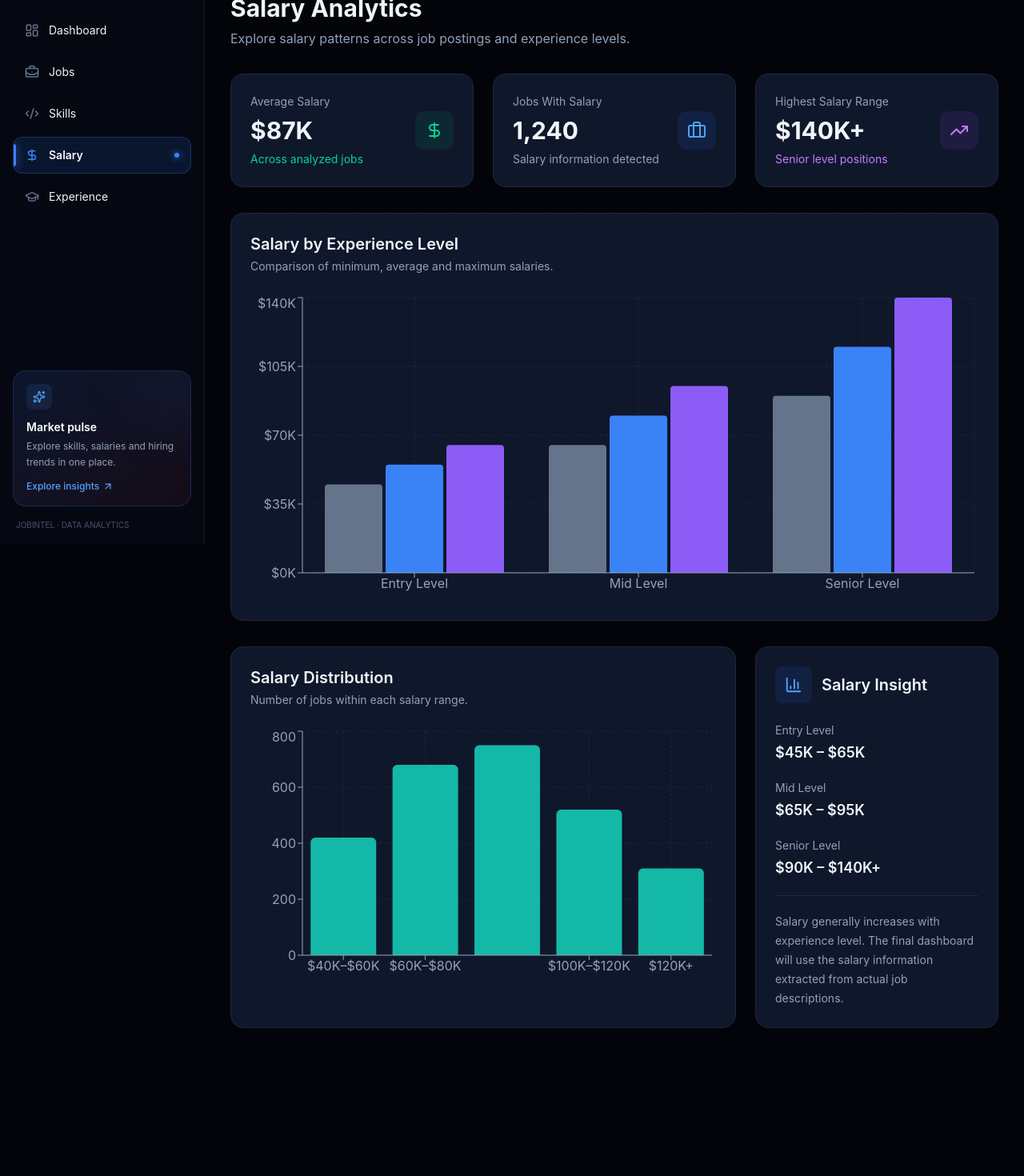
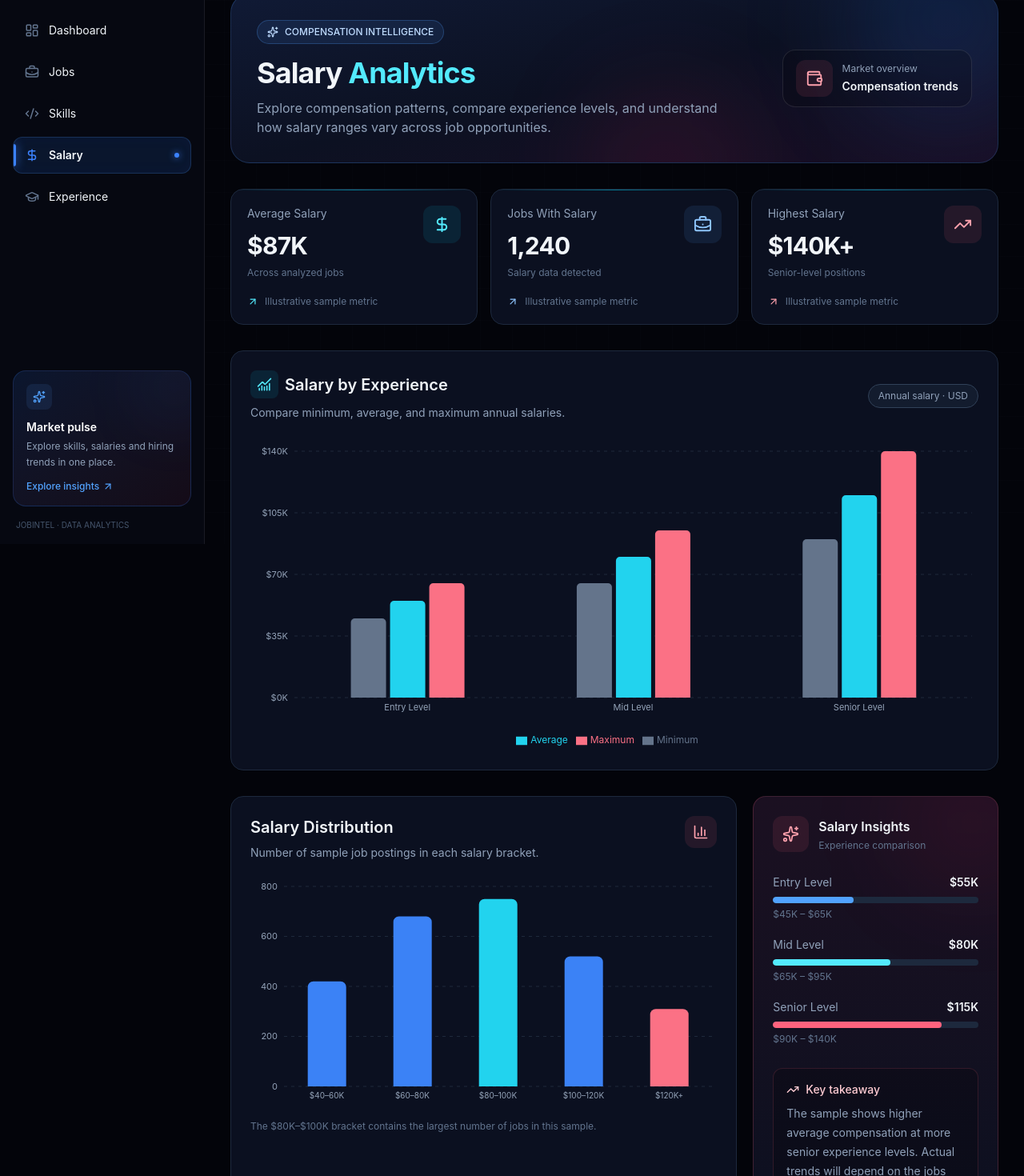
Before and after one commit to Aishwarya-112006/job-market-intelligence, a React app in the folder frontend/: page /salary in a window 1280 px wide. Shown: the part 120-1590 px from the top of the page at 80% size. Before the commit the page ends 1437 px from the top, so only its background shows below. Built offline with nearby package versions, Linux system fonts and the light colour scheme; the HTML template or start-up script is replaced by a standard one.

Commit message:
Redesign salary analytics with neon UI

```diff
--- a/frontend/src/pages/Salary.jsx
+++ b/frontend/src/pages/Salary.jsx
@@ -1,8 +1,13 @@
+
 import {
   DollarSign,
   TrendingUp,
-  Briefcase,
+  BriefcaseBusiness,
   BarChart3,
+  Sparkles,
+  ArrowUpRight,
+  ChartNoAxesCombined,
+  Wallet,
 } from "lucide-react";
 
 import {
@@ -13,415 +18,354 @@ import {
   CartesianGrid,
   Tooltip,
   ResponsiveContainer,
+  Cell,
+  Legend,
 } from "recharts";
 
+const salaryData = [
+  { level: "Entry Level", minimum: 45000, average: 55000, maximum: 65000 },
+  { level: "Mid Level", minimum: 65000, average: 80000, maximum: 95000 },
+  { level: "Senior Level", minimum: 90000, average: 115000, maximum: 140000 },
+];
 
-const salaryData = [
+const distributionData = [
+  { range: "$40–60K", jobs: 420 },
+  { range: "$60–80K", jobs: 680 },
+  { range: "$80–100K", jobs: 750 },
+  { range: "$100–120K", jobs: 520 },
+  { range: "$120K+", jobs: 310 },
+];
+
+const formatSalary = (value) =>
+  `$${(Number(value) / 1000).toLocaleString()}K`;
+
+const tooltipStyle = {
+  backgroundColor: "#090d18",
+  border: "1px solid #26334d",
+  borderRadius: "12px",
+  color: "#f8fafc",
+};
+
+const stats = [
   {
-    level: "Entry Level",
-    minimum: 45000,
-    maximum: 65000,
-    average: 55000,
+    label: "Average Salary",
+    value: "$87K",
+    detail: "Across analyzed jobs",
+    icon: DollarSign,
+    color: "text-cyan-300",
+    glow: "bg-cyan-400/10",
+    border: "hover:border-cyan-400/40",
   },
   {
-    level: "Mid Level",
-    minimum: 65000,
-    maximum: 95000,
-    average: 80000,
+    label: "Jobs With Salary",
+    value: "1,240",
+    detail: "Salary data detected",
+    icon: BriefcaseBusiness,
+    color: "text-blue-300",
+    glow: "bg-blue-400/10",
+    border: "hover:border-blue-400/40",
   },
   {
-    level: "Senior Level",
-    minimum: 90000,
-    maximum: 140000,
-    average: 115000,
+    label: "Highest Salary",
+    value: "$140K+",
+    detail: "Senior-level positions",
+    icon: TrendingUp,
+    color: "text-rose-300",
+    glow: "bg-rose-400/10",
+    border: "hover:border-rose-400/40",
   },
 ];
 
+function Salary() {
+  return (
+    <div className="min-h-full space-y-8 pb-8 text-slate-100">
+      {/* Page header */}
+      <section className="relative overflow-hidden rounded-3xl border border-blue-400/20 bg-gradient-to-br from-[#101a35] via-[#0c1122] to-[#180e24] p-6 sm:p-8">
+        <div className="pointer-events-none absolute -right-16 -top-24 h-64 w-64 rounded-full bg-blue-500/15 blur-3xl" />
+        <div className="pointer-events-none absolute -bottom-24 right-1/3 h-48 w-48 rounded-full bg-rose-500/10 blur-3xl" />
 
-const distributionData = [
-  { range: "$40K–$60K", jobs: 420 },
-  { range: "$60K–$80K", jobs: 680 },
-  { range: "$80K–$100K", jobs: 750 },
-  { range: "$100K–$120K", jobs: 520 },
-  { range: "$120K+", jobs: 310 },
-];
+        <div className="relative flex flex-col justify-between gap-6 lg:flex-row lg:items-center">
+          <div>
+            <div className="mb-4 inline-flex items-center gap-2 rounded-full border border-blue-400/25 bg-blue-400/10 px-3 py-1.5 text-xs font-medium text-blue-200">
+              <Sparkles size={14} />
+              COMPENSATION INTELLIGENCE
+            </div>
 
+            <h1 className="text-3xl font-bold tracking-tight sm:text-4xl">
+              Salary <span className="text-cyan-300">Analytics</span>
+            </h1>
 
-function Salary() {
+            <p className="mt-3 max-w-xl text-sm leading-6 text-slate-400 sm:text-base">
+              Explore compensation patterns, compare experience levels,
+              and understand how salary ranges vary across job opportunities.
+            </p>
+          </div>
+
+          <div className="flex w-fit items-center gap-3 rounded-2xl border border-white/10 bg-black/20 px-4 py-3">
+            <div className="rounded-xl bg-rose-400/10 p-3 text-rose-300">
+              <Wallet size={22} />
+            </div>
+            <div>
+              <p className="text-xs text-slate-400">Market overview</p>
+              <p className="mt-1 text-sm font-semibold">Compensation trends</p>
+            </div>
+          </div>
+        </div>
+      </section>
+
+      {/* KPI cards */}
+      <section className="grid grid-cols-1 gap-4 sm:grid-cols-2 xl:grid-cols-3">
+        {stats.map((stat) => {
+          const Icon = stat.icon;
 
           return (
-    <div className="space-y-8">
+            <div
+              key={stat.label}
+              className={`group relative overflow-hidden rounded-2xl border border-slate-800 bg-[#0b1020] p-5 transition duration-300 hover:-translate-y-1 ${stat.border}`}
+            >
+              <div className="absolute inset-x-0 top-0 h-px bg-gradient-to-r from-transparent via-cyan-400/50 to-transparent" />
 
-      {/* Header */}
-
+              <div className="flex items-start justify-between gap-4">
                 <div>
-
-        <h1 className="text-3xl font-bold">
-          Salary Analytics
-        </h1>
-
-        <p className="mt-2 text-slate-400">
-          Explore salary patterns across job postings
-          and experience levels.
-        </p>
-
+                  <p className="text-sm text-slate-400">{stat.label}</p>
+                  <h2 className="mt-3 text-3xl font-bold tracking-tight">
+                    {stat.value}
+                  </h2>
+                  <p className="mt-2 text-xs text-slate-500">{stat.detail}</p>
                 </div>
 
-
-      {/* Summary Cards */}
-
-      <div className="grid grid-cols-1 gap-6 md:grid-cols-3">
-
-
-        {/* Average Salary */}
-
-        <div className="rounded-2xl border border-slate-800 bg-slate-900 p-6">
-
-          <div className="flex items-center justify-between">
-
-            <div>
-
-              <p className="text-sm text-slate-400">
-                Average Salary
-              </p>
-
-              <h2 className="mt-2 text-3xl font-bold">
-                $87K
-              </h2>
-
-              <p className="mt-2 text-sm text-emerald-400">
-                Across analyzed jobs
-              </p>
-
+                <div className={`rounded-xl p-3 ${stat.glow} ${stat.color}`}>
+                  <Icon size={23} />
+                </div>
               </div>
 
-            <div className="rounded-xl bg-emerald-500/10 p-3">
+              <div className="mt-5 flex items-center gap-2 text-xs text-slate-500">
+                <ArrowUpRight size={14} className={stat.color} />
+                <span>Illustrative sample metric</span>
+              </div>
+            </div>
+          );
+        })}
+      </section>
 
-              <DollarSign
-                size={24}
-                className="text-emerald-400"
-              />
-
+      {/* Salary by experience */}
+      <section className="rounded-2xl border border-slate-800 bg-[#0b1020] p-5 sm:p-6">
+        <div className="mb-7 flex flex-col gap-3 sm:flex-row sm:items-center sm:justify-between">
+          <div>
+            <div className="flex items-center gap-2">
+              <div className="rounded-lg bg-cyan-400/10 p-2 text-cyan-300">
+                <ChartNoAxesCombined size={19} />
+              </div>
+              <h2 className="text-lg font-semibold sm:text-xl">
+                Salary by Experience
+              </h2>
+            </div>
+            <p className="mt-2 text-sm text-slate-400">
+              Compare minimum, average, and maximum annual salaries.
+            </p>
           </div>
 
+          <span className="w-fit rounded-full border border-slate-700 bg-slate-800/50 px-3 py-1.5 text-xs text-slate-400">
+            Annual salary · USD
+          </span>
         </div>
 
-        </div>
-
-
-        {/* Salary Jobs */}
-
-        <div className="rounded-2xl border border-slate-800 bg-slate-900 p-6">
-
-          <div className="flex items-center justify-between">
-
-            <div>
-
-              <p className="text-sm text-slate-400">
-                Jobs With Salary
-              </p>
-
-              <h2 className="mt-2 text-3xl font-bold">
-                1,240
-              </h2>
-
-              <p className="mt-2 text-sm text-slate-400">
-                Salary information detected
-              </p>
-
-            </div>
-
-            <div className="rounded-xl bg-blue-500/10 p-3">
-
-              <Briefcase
-                size={24}
-                className="text-blue-400"
+        <div className="h-80 w-full sm:h-96">
+          <ResponsiveContainer width="100%" height="100%">
+            <BarChart
+              data={salaryData}
+              margin={{ top: 10, right: 8, left: 0, bottom: 4 }}
+              barGap={5}
+              barCategoryGap="25%"
+            >
+              <CartesianGrid
+                stroke="#1e293b"
+                strokeDasharray="4 5"
+                vertical={false}
               />
-
-            </div>
-
-          </div>
-
-        </div>
-
-
-        {/* Highest Salary */}
-
-        <div className="rounded-2xl border border-slate-800 bg-slate-900 p-6">
-
-          <div className="flex items-center justify-between">
-
-            <div>
-
-              <p className="text-sm text-slate-400">
-                Highest Salary Range
-              </p>
-
-              <h2 className="mt-2 text-3xl font-bold">
-                $140K+
-              </h2>
-
-              <p className="mt-2 text-sm text-purple-400">
-                Senior level positions
-              </p>
-
-            </div>
-
-            <div className="rounded-xl bg-purple-500/10 p-3">
-
-              <TrendingUp
-                size={24}
-                className="text-purple-400"
-              />
-
-            </div>
-
-          </div>
-
-        </div>
-
-      </div>
-
-
-      {/* Salary by Experience */}
-
-      <div className="rounded-2xl border border-slate-800 bg-slate-900 p-6">
-
-        <div className="mb-6">
-
-          <h2 className="text-xl font-semibold">
-            Salary by Experience Level
-          </h2>
-
-          <p className="mt-1 text-sm text-slate-400">
-            Comparison of minimum, average and maximum
-            salaries.
-          </p>
-
-        </div>
-
-
-        <div className="h-96">
-
-          <ResponsiveContainer
-            width="100%"
-            height="100%"
-          >
-
-            <BarChart data={salaryData}>
-
-              <CartesianGrid
-                strokeDasharray="3 3"
-                stroke="#1e293b"
-              />
-
               <XAxis
                 dataKey="level"
-                stroke="#94a3b8"
+                stroke="#64748b"
+                tick={{ fill: "#94a3b8", fontSize: 11 }}
+                axisLine={false}
+                tickLine={false}
               />
-
               <YAxis
-                stroke="#94a3b8"
-                tickFormatter={(value) =>
-                  `$${value / 1000}K`
-                }
+                stroke="#64748b"
+                tickFormatter={formatSalary}
+                tick={{ fill: "#94a3b8", fontSize: 11 }}
+                axisLine={false}
+                tickLine={false}
+                width={55}
               />
-
               <Tooltip
-                formatter={(value) =>
-                  `$${Number(value).toLocaleString()}`
-                }
-                contentStyle={{
-                  backgroundColor: "#0f172a",
-                  border: "1px solid #334155",
-                  borderRadius: "8px",
-                  color: "#fff",
-                }}
+                formatter={(value) => [
+                  `$${Number(value).toLocaleString()}`,
+                ]}
+                contentStyle={tooltipStyle}
+                cursor={{ fill: "#172033", opacity: 0.6 }}
               />
-
+              <Legend
+                wrapperStyle={{ fontSize: "12px", paddingTop: "14px" }}
+              />
               <Bar
                 dataKey="minimum"
                 name="Minimum"
                 fill="#64748b"
-                radius={[4, 4, 0, 0]}
+                radius={[5, 5, 0, 0]}
               />
-
               <Bar
                 dataKey="average"
                 name="Average"
-                fill="#3b82f6"
-                radius={[4, 4, 0, 0]}
+                fill="#22d3ee"
+                radius={[5, 5, 0, 0]}
               />
-
               <Bar
                 dataKey="maximum"
                 name="Maximum"
-                fill="#8b5cf6"
-                radius={[4, 4, 0, 0]}
+                fill="#fb7185"
+                radius={[5, 5, 0, 0]}
               />
+            </BarChart>
+          </ResponsiveContainer>
+        </div>
+      </section>
 
-            </BarChart>
-
-          </ResponsiveContainer>
-
+      {/* Salary distribution and insights */}
+      <section className="grid grid-cols-1 gap-5 xl:grid-cols-3">
+        <div className="rounded-2xl border border-slate-800 bg-[#0b1020] p-5 sm:p-6 xl:col-span-2">
+          <div className="mb-6 flex items-start justify-between gap-3">
+            <div>
+              <h2 className="text-lg font-semibold sm:text-xl">
+                Salary Distribution
+              </h2>
+              <p className="mt-2 text-sm text-slate-400">
+                Number of sample job postings in each salary bracket.
+              </p>
             </div>
 
+            <div className="rounded-xl bg-rose-400/10 p-2.5 text-rose-300">
+              <BarChart3 size={20} />
+            </div>
           </div>
 
-
-      {/* Distribution */}
-
-      <div className="grid grid-cols-1 gap-6 xl:grid-cols-3">
-
-
-        {/* Chart */}
-
-        <div className="rounded-2xl border border-slate-800 bg-slate-900 p-6 xl:col-span-2">
-
-          <div className="mb-6">
-
-            <h2 className="text-xl font-semibold">
-              Salary Distribution
-            </h2>
-
-            <p className="mt-1 text-sm text-slate-400">
-              Number of jobs within each salary range.
-            </p>
-
-          </div>
-
-
-          <div className="h-80">
-
-            <ResponsiveContainer
-              width="100%"
-              height="100%"
+          <div className="h-72 w-full">
+            <ResponsiveContainer width="100%" height="100%">
+              <BarChart
+                data={distributionData}
+                margin={{ top: 8, right: 6, left: -18, bottom: 0 }}
               >
-
-              <BarChart data={distributionData}>
-
                 <CartesianGrid
-                  strokeDasharray="3 3"
                   stroke="#1e293b"
+                  strokeDasharray="4 5"
+                  vertical={false}
                 />
-
                 <XAxis
                   dataKey="range"
-                  stroke="#94a3b8"
+                  stroke="#64748b"
+                  tick={{ fill: "#94a3b8", fontSize: 10 }}
+                  axisLine={false}
+                  tickLine={false}
+                  interval={0}
                 />
-
                 <YAxis
-                  stroke="#94a3b8"
+                  stroke="#64748b"
+                  tick={{ fill: "#94a3b8", fontSize: 11 }}
+                  axisLine={false}
+                  tickLine={false}
                 />
-
                 <Tooltip
-                  contentStyle={{
-                    backgroundColor: "#0f172a",
-                    border: "1px solid #334155",
-                    borderRadius: "8px",
-                    color: "#fff",
-                  }}
+                  contentStyle={tooltipStyle}
+                  cursor={{ fill: "#172033", opacity: 0.6 }}
                 />
-
                 <Bar
                   dataKey="jobs"
                   name="Jobs"
-                  fill="#14b8a6"
-                  radius={[6, 6, 0, 0]}
+                  radius={[7, 7, 0, 0]}
+                  maxBarSize={48}
+                >
+                  {distributionData.map((entry, index) => (
+                    <Cell
+                      key={entry.range}
+                      fill={index === 2 ? "#22d3ee" : index === 4 ? "#fb7185" : "#3b82f6"}
                     />
-
+                  ))}
+                </Bar>
               </BarChart>
-
             </ResponsiveContainer>
-
           </div>
 
+          <p className="mt-3 text-xs text-slate-500">
+            The $80K–$100K bracket contains the largest number of jobs in this sample.
+          </p>
         </div>
 
+        <aside className="relative overflow-hidden rounded-2xl border border-rose-400/20 bg-gradient-to-b from-[#1b1021] to-[#0b1020] p-5 sm:p-6">
+          <div className="absolute -right-12 -top-12 h-40 w-40 rounded-full bg-rose-500/10 blur-3xl" />
 
-        {/* Salary Insight */}
-
-        <div className="rounded-2xl border border-slate-800 bg-slate-900 p-6">
-
+          <div className="relative">
             <div className="flex items-center gap-3">
-
-            <div className="rounded-lg bg-blue-500/10 p-3">
-
-              <BarChart3
-                size={22}
-                className="text-blue-400"
-              />
-
+              <div className="rounded-xl bg-rose-400/10 p-3 text-rose-300">
+                <Sparkles size={21} />
+              </div>
+              <div>
+                <h2 className="font-semibold">Salary Insights</h2>
+                <p className="mt-1 text-xs text-slate-500">
+                  Experience comparison
+                </p>
+              </div>
             </div>
 
-            <h2 className="text-xl font-semibold">
-              Salary Insight
-            </h2>
-
+            <div className="mt-7 space-y-5">
+              {salaryData.map((item, index) => (
+                <div key={item.level}>
+                  <div className="flex items-center justify-between gap-2">
+                    <span className="text-sm text-slate-400">{item.level}</span>
+                    <span className="text-sm font-semibold text-slate-100">
+                      {formatSalary(item.average)}
+                    </span>
                   </div>
 
-
-          <div className="mt-6 space-y-5">
-
-            <div>
-
-              <p className="text-sm text-slate-400">
-                Entry Level
-              </p>
-
-              <p className="mt-1 text-lg font-semibold">
-                $45K – $65K
-              </p>
-
+                  <div className="mt-2 h-2 overflow-hidden rounded-full bg-slate-800">
+                    <div
+                      className={`h-full rounded-full ${
+                        index === 0
+                          ? "bg-blue-400"
+                          : index === 1
+                            ? "bg-cyan-300"
+                            : "bg-rose-400"
+                      }`}
+                      style={{ width: `${(item.average / 140000) * 100}%` }}
+                    />
                   </div>
 
-
-            <div>
-
-              <p className="text-sm text-slate-400">
-                Mid Level
+                  <p className="mt-1.5 text-xs text-slate-500">
+                    {formatSalary(item.minimum)} – {formatSalary(item.maximum)}
                   </p>
-
-              <p className="mt-1 text-lg font-semibold">
-                $65K – $95K
-              </p>
-
+                </div>
+              ))}
             </div>
 
+            <div className="mt-7 rounded-xl border border-rose-400/15 bg-black/20 p-4">
+              <div className="flex items-center gap-2 text-sm font-medium text-rose-200">
+                <TrendingUp size={16} />
+                Key takeaway
+              </div>
+              <p className="mt-2 text-sm leading-6 text-slate-400">
+                The sample shows higher average compensation at more senior
+                experience levels. Actual trends will depend on the jobs and
+                salary data collected by your pipeline.
+              </p>
+            </div>
+          </div>
+        </aside>
+      </section>
 
-            <div>
-
-              <p className="text-sm text-slate-400">
-                Senior Level
+      <p className="text-center text-xs text-slate-600">
+        Demo figures for UI development · Not live market statistics
       </p>
-
-              <p className="mt-1 text-lg font-semibold">
-                $90K – $140K+
-              </p>
-
-            </div>
-
-
-            <div className="border-t border-slate-800 pt-5">
-
-              <p className="text-sm leading-6 text-slate-400">
-                Salary generally increases with experience
-                level. The final dashboard will use the
-                salary information extracted from actual
-                job descriptions.
-              </p>
-
-            </div>
-
-          </div>
-
-        </div>
-
-      </div>
-
     </div>
   );
 }
 
-
 export default Salary;
```
Lines whose indentation alone changed are shown as unchanged.
